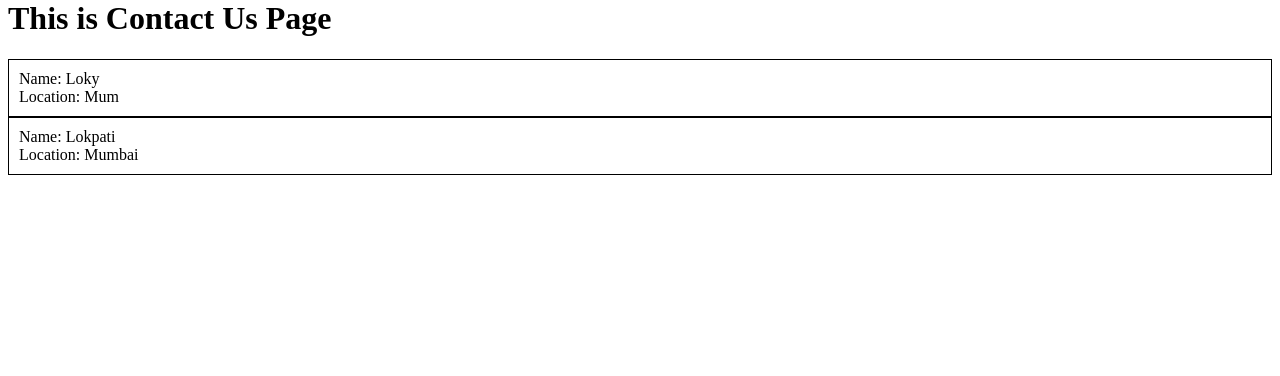
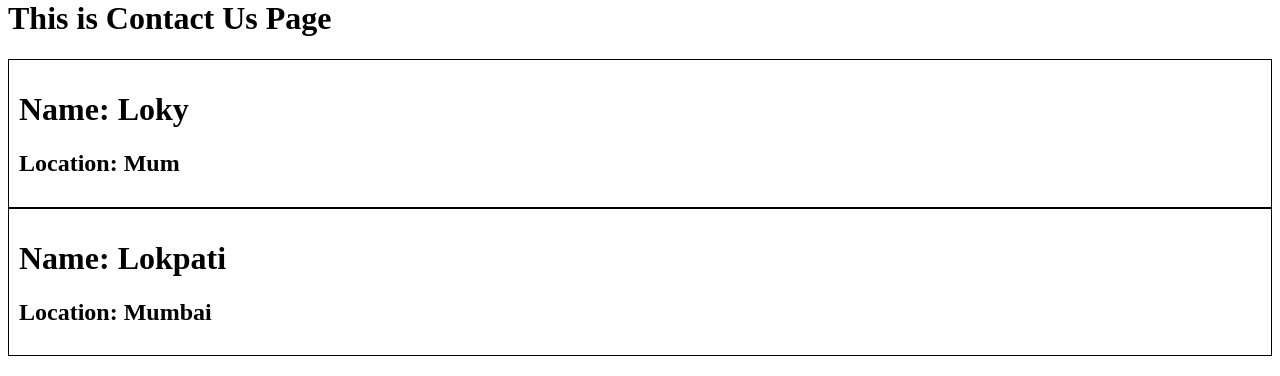
Before and after one commit to Lokpati/loky-restaurant-react, a React (Vite) app: page /contact-us in a window 1280 px wide. Shown: the part 185-561 px from the top of the page. Built offline with nearby package versions, Linux system fonts and the light colour scheme.

Commit message:
fix : user cards

```diff
--- a/src/components/User.js
+++ b/src/components/User.js
@@ -3,8 +3,8 @@ import React from "react";
 const User = (props) => {
   return (
     <div className="user-card">
-      <div>Name: {props.name}</div>
-      <div>Location: {props.location}</div>
+      <h1>Name: {props.name}</h1>
+      <h2>Location: {props.location}</h2>
     </div>
   );
 };
--- a/src/components/UserClass.js
+++ b/src/components/UserClass.js
@@ -7,8 +7,8 @@ class UserClass extends React.Component {
     const { name, location } = this.props;
     return (
       <div className="user-card">
-        <div>Name: {name}</div>
-        <div>Location: {location}</div>
+        <h1>Name: {name}</h1>
+        <h2>Location: {location}</h2>
       </div>
     );
   }
```
